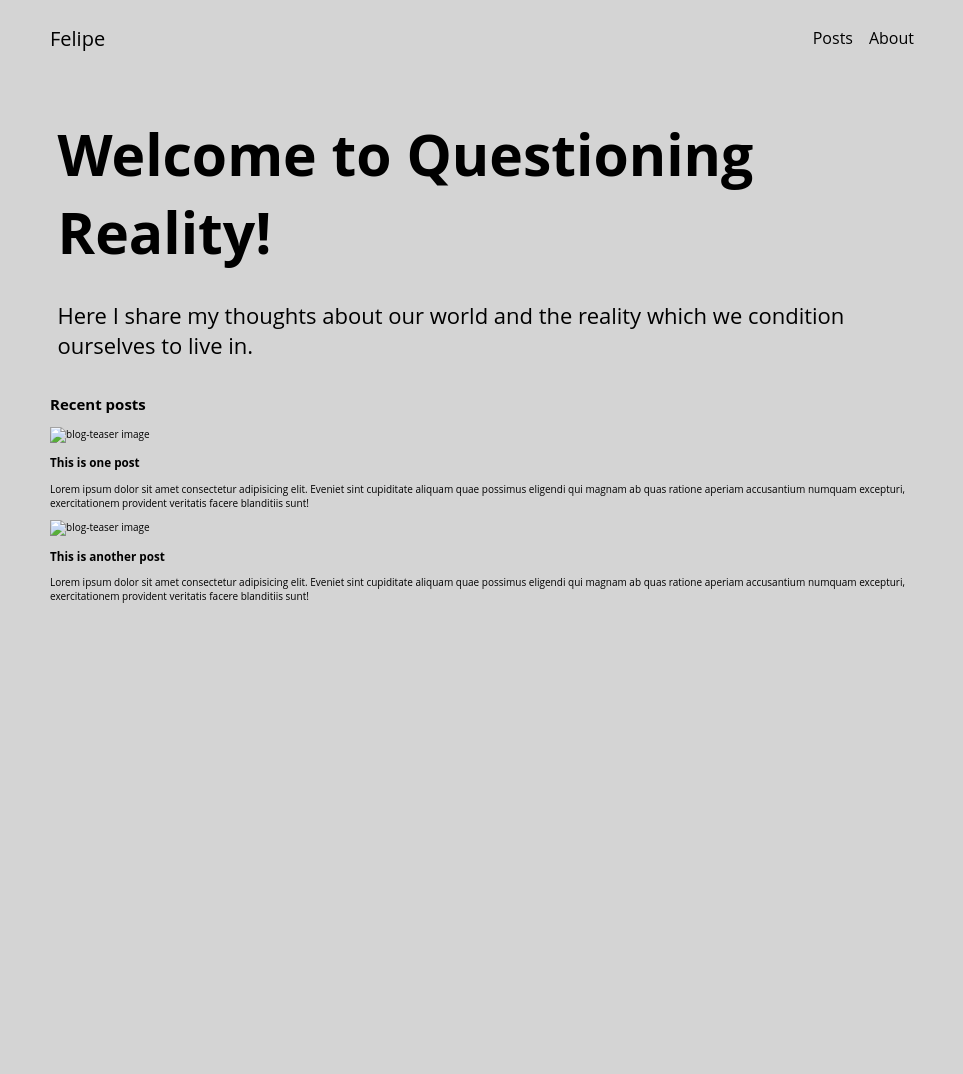
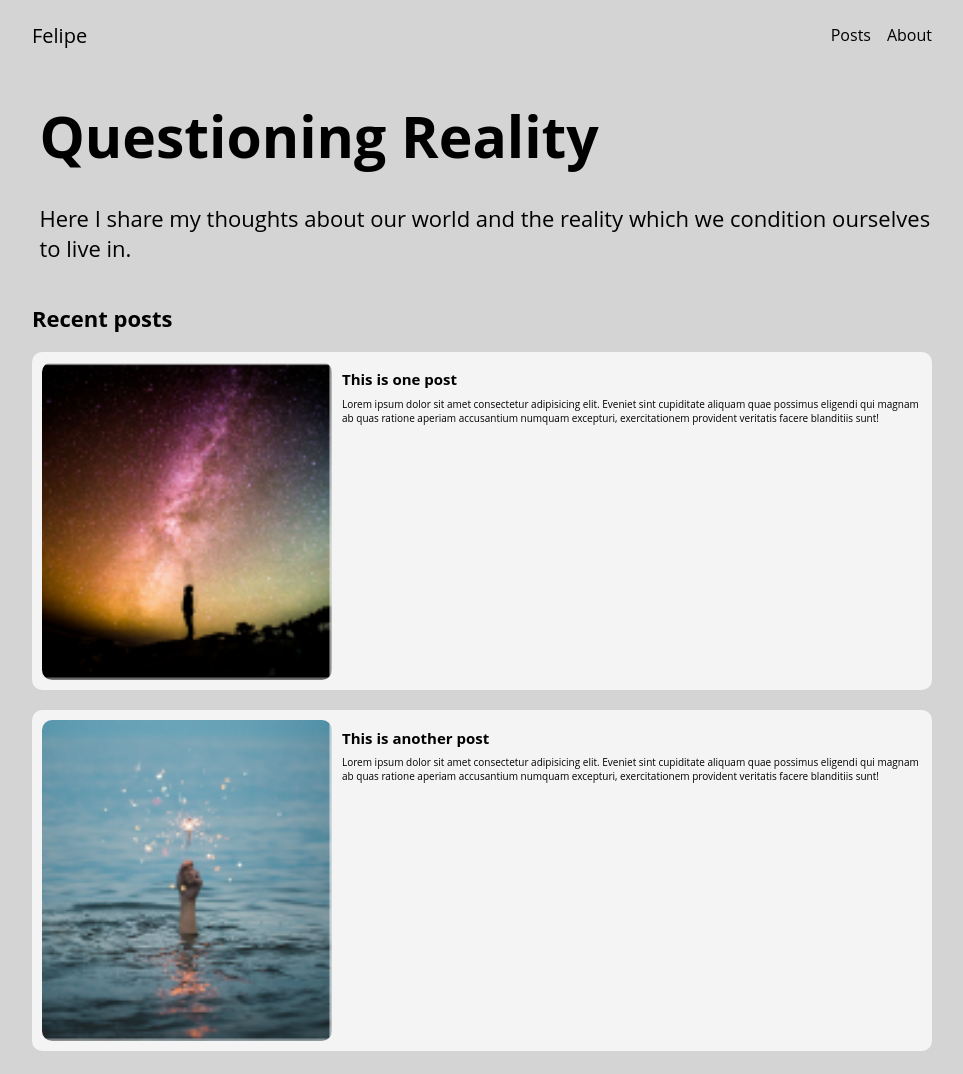
Before and after one commit to felipegontijo/blog-example, a plain HTML site: page index.html in a window 1280 px wide. Shown: the whole page, without its empty margins (158-1121 px from the left). Before the commit the page ends 800 px from the top, so only its background shows below. Drawn offline with Linux system fonts and the light colour scheme.

Commit message:
feat: Style teaser

```diff
--- a/index.html
+++ b/index.html
@@ -26,7 +26,7 @@
     <main>
         <section class="hero">
             <div class="wrapper">
-                <h1 class="hero__title">Welcome to Questioning Reality!</h1>
+                <h1 class="hero__title">Questioning Reality</h1>
                 <p class="hero__description">Here I share my thoughts about our world and the reality which we condition ourselves to live in.</p>
             </div>
         </section>
@@ -35,7 +35,7 @@
                 <h2 class="blog-teaser__headline">Recent posts</h2>
                 <a href="./posts/post.html">
                     <div class="blog-teaser__card">
-                        <img src="#" alt="blog-teaser image">
+                            <img src="./img/man-in-galaxy.png" alt="blog-teaser image">
                             <div class="blog-teaser__content">
                                 <h3 class="blog-teaser__title">This is one post</h3>
                                 <p class="blog-teaser__text">Lorem ipsum dolor sit amet consectetur adipisicing elit. Eveniet sint cupiditate aliquam quae possimus eligendi qui magnam ab quas ratione aperiam accusantium numquam excepturi, exercitationem provident veritatis facere blanditiis sunt!</p>
@@ -44,7 +44,7 @@
                 </a>
                 <a href="./posts/post2.html">
                     <div class="blog-teaser__card">
-                        <img src="#" alt="blog-teaser image">
+                            <img src="./img/hand-on-water.png" alt="blog-teaser image">
                             <div class="blog-teaser__content">
                                 <h3 class="blog-teaser__title">This is another post</h3>
                                 <p class="blog-teaser__text">Lorem ipsum dolor sit amet consectetur adipisicing elit. Eveniet sint cupiditate aliquam quae possimus eligendi qui magnam ab quas ratione aperiam accusantium numquam excepturi, exercitationem provident veritatis facere blanditiis sunt!</p>
--- a/styles/style.css
+++ b/styles/style.css
@@ -6,22 +6,23 @@ body {
 }
 
 .wrapper {
-    max-width: 864px;
+    max-width: 900px;
     width: 100%;
     padding-left: 1em;
     padding-right: 1em;
     margin-right: auto;
     margin-left: auto;
-    display: flex;
-    align-items: center;
 }
 
 /* HEADER */
 
 .header {
+    height: 6em;
+}
+
+.header .wrapper {
     display: flex;
     align-items: center;
-    height: 6em;
 }
 
 .header__title {
@@ -56,12 +57,15 @@ main .wrapper {
     display: grid;
 }
 
+/* hero */
+
 .hero {
     padding-left: 1.5em;
 }
 
 .hero__title {
     font-size: 5.7em;
+    margin-block-start: 0.5em;
     margin-block-end: 0.5em;
 }
 
@@ -69,3 +73,40 @@ main .wrapper {
     font-size: 2.2em;
     margin-block-start: 0;
 }
+
+/* teaser */
+
+.blog-teaser__headline {
+    font-size: 2.2em;
+}
+
+.blog-teaser__card {
+    background-color: #f4f4f4;
+    border-radius: 1em;
+    margin-block-end: 2em;
+    padding: 1em 1em;
+    display: flex;
+    flex-wrap: nowrap;
+    flex-shrink: none;
+}
+
+.blog-teaser__card img {
+    margin-right: 1em;
+    border-radius: 1em;
+    flex: 1;
+}
+
+.blog-teaser__content {
+    flex: 2;
+}
+
+.blog-teaser__title {
+    font-size: 1.5em;
+    margin-block-start: 0.5em;
+    margin-block-end: 0.5em;
+}
+
+.blog-teaser__text {
+    margin-block-start: 0.5em;
+    margin-block-end: 0.5em;
+}
```
Also changed, not shown: img/hand-on-water.png (added), img/hand-on-water@1.25x.png (added), img/hand-on-water@1.5x.png (added), img/hand-on-water@2x.png (added), img/man-in-galaxy.png (added), img/man-in-galaxy@1.25x.png (added), img/man-in-galaxy@1.5x.png (added), img/man-in-galaxy@2x.png (added). Lines whose indentation alone changed are shown as unchanged.
